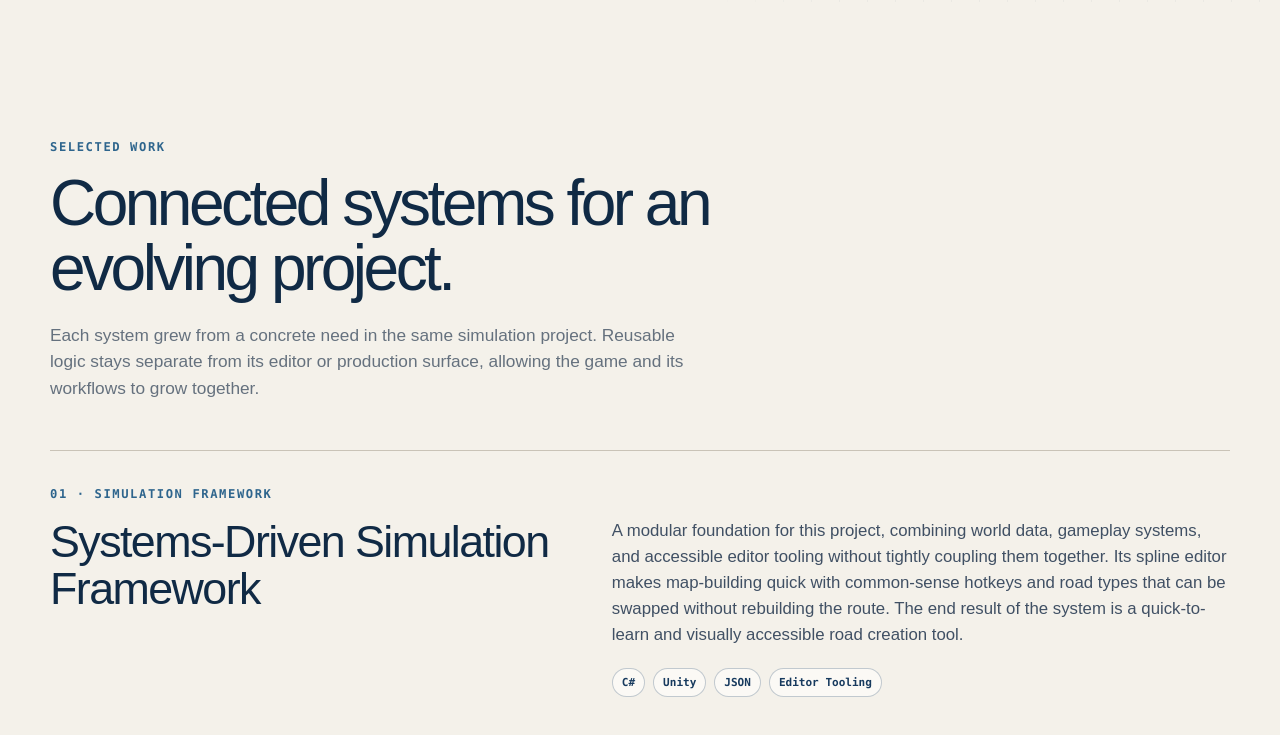
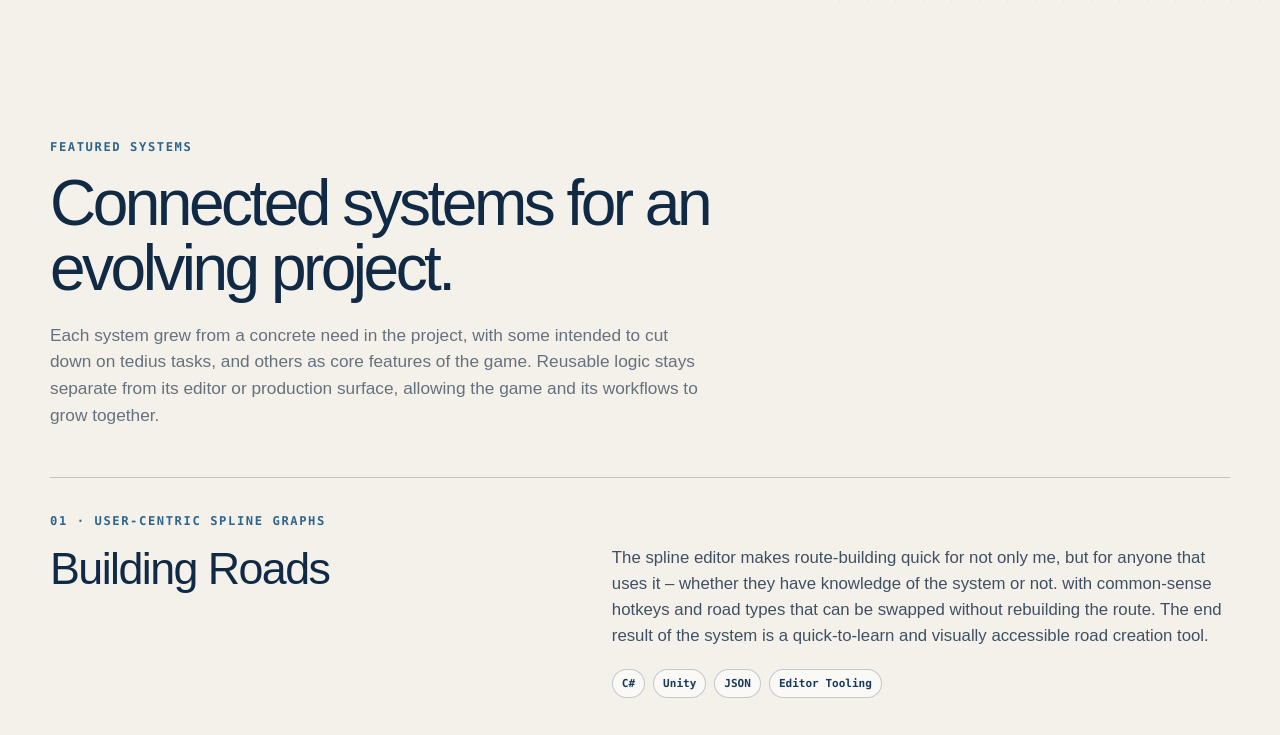
Before and after one commit to Derek-Vi-Professional/Derek-Vi-Professional.github.io, a Next.js app: page / in a window 1280 px wide. Shown: the part 900-1635 px from the top of the page. Built offline with nearby package versions, Linux system fonts and the light colour scheme.

Commit message:
Update portfolio text

```diff
--- a/app/page.tsx
+++ b/app/page.tsx
@@ -33,10 +33,10 @@ export default function Home() {
       <section className="hero" id="top">
         <div className="hero-copy">
           <p className="eyebrow">C# · Unity · Tooling · Automation</p>
-          <h1>Building a Unity project by building the tools it needs.</h1>
+          <h1>Streamlining work through systems creation.</h1>
           <p className="hero-intro">
             I’m Derek Vieau, a software developer building an independent,
-            systems-driven simulation project in Unity. The work on display here
+            systems-driven simulation game in Unity. The work on display here
             grew from that project: its runtime architecture, map-building tools,
             and asset workflows are designed to make a large project faster to
             author and easier to maintain.
@@ -101,26 +101,28 @@ export default function Home() {
 
       <section className="section" id="work">
         <div className="section-heading">
-          <p className="eyebrow">Selected work</p>
+          <p className="eyebrow">Featured Systems</p>
           <h2>Connected systems for an evolving project.</h2>
           <p>
-            Each system grew from a concrete need in the same simulation
-            project. Reusable logic stays separate from its editor or production
-            surface, allowing the game and its workflows to grow together.
+            Each system grew from a concrete need in the project, with
+            some intended to cut down on tedius tasks, and others as
+            core features of the game. Reusable logic stays separate from its
+            editor or production surface, allowing the game and its workflows to
+            grow together.
           </p>
         </div>
 
         <article className="project project-featured">
           <div className="project-copy">
-            <p className="project-number">01 · Simulation framework</p>
-            <h3>Systems-Driven Simulation Framework</h3>
+            <p className="project-number">01 · User-centric spline graphs</p>
+            <h3>Building Roads</h3>
             <p className="project-lead">
-              A modular foundation for this project, combining world data,
-              gameplay systems, and accessible editor tooling without tightly
-              coupling them together. Its spline editor makes map-building quick
-              with common-sense hotkeys and road types that can be swapped
-              without rebuilding the route. The end result of the system is a
-              quick-to-learn and visually accessible road creation tool.
+              The spline editor makes route-building quick for not only me,
+              but for anyone that uses it – whether they have knowledge of
+              the system or not. with common-sense hotkeys and road types that
+              can be swapped without rebuilding the route. The end result of the
+              system is a quick-to-learn and visually accessible road creation
+              tool.
             </p>
             <TagList items={projectTags.simulation} />
           </div>
@@ -280,9 +282,13 @@ export default function Home() {
               <p>
                 To populate the Unity project efficiently, custom Blender
                 extensions batch-create paper-like or voxel-style 3D assets from
-                pixel-art PNGs while keeping pixel sizes consistent. The tools
-                also support folding workflows and configurable Unity export
-                options for merging, modifiers, baking, and preparation.
+                pixel-art PNGs while keeping pixel sizes consistent. Multiple
+                tools have been created to achieve these results, including
+                extensions that allow these objects to be folded without ruining
+                their topologies, to have pieces of them replaced on command, and
+                to change their 'skins' (source image) for quick object variety.
+                A custom batch exporter gives the user configurable Unity export
+                options for merging, modifiers, baking, and other preparations.
               </p>
               <TagList items={projectTags.blender} />
             </div>
@@ -305,7 +311,7 @@ export default function Home() {
                   alt="48 by 48 pixel-art spritesheet used to create the animated chimney model"
                 />
                 <p>
-                  The chimney in the demonstration begins as this compact
+                  The fireplace in the demonstration begins as this compact
                   48×48 spritesheet.
                 </p>
               </figcaption>
@@ -317,7 +323,7 @@ export default function Home() {
               <p className="project-number">04 · Aseprite workflow extension</p>
               <h3>Heightmaps generated directly from pixel art.</h3>
               <p>
-                A Lua extension generates heightmaps from the project’s pixel-art
+                A custom Lua extension generates heightmaps from the project’s pixel-art
                 sprites so they can respond to scene lighting and cast dynamic
                 shadows, without the extra time required to hand-paint height
                 information for every asset.
@@ -356,15 +362,16 @@ export default function Home() {
         </div>
         <div className="about-copy">
           <p>
-            This work comes from an independent Unity simulation project I’ve
+            This work comes from an independent Unity simulation game I’ve
             been developing over time. Building the game also means building the
             tools around it: faster map authoring, consistent 3D asset
             production, lighting-aware sprites, and runtime systems that remain
-            understandable as the project grows.
+            understandable as the project grows. Sometimes, that's where I find the most
+            enjoyment: in creating the systems that help to create the game.
           </p>
           <p>
             That combination of object-oriented systems, graphical editor tools,
-            and repeatable production workflows is what I’m preparing to bring
+            and repeatable production workflows is what I’m prepared to bring
             to Configura Magic and CET development.
           </p>
           <a
```
